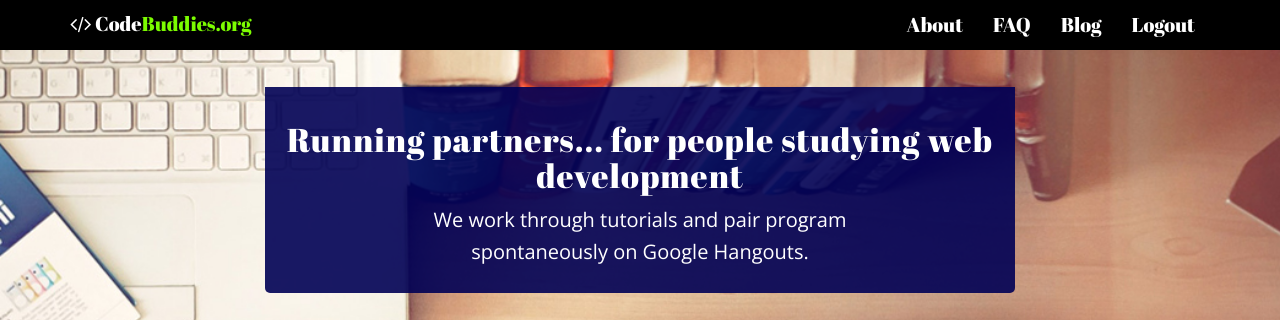
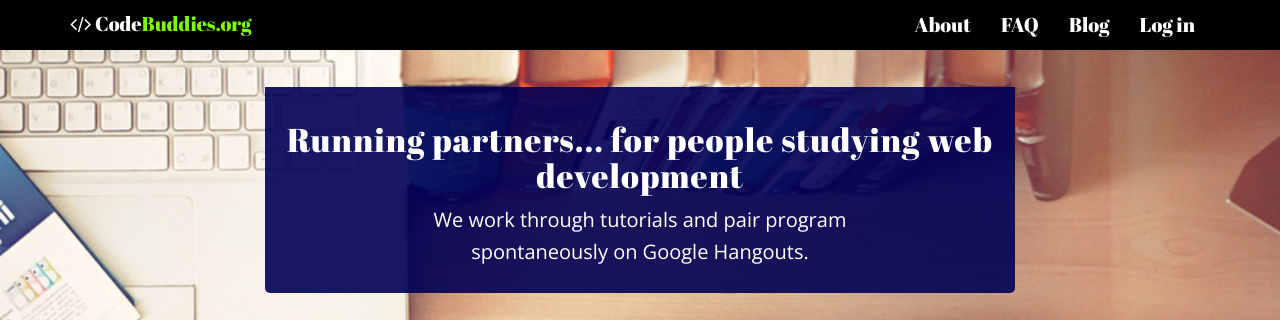
Before and after one commit to lpatmo/codebuddies-hangouts, a Flask app: page / in a window 1280 px wide. Shown: the top 324 px of the page. Run offline with Flask 2, Linux system fonts and the light colour scheme; some libraries are stand-ins or nearby versions.

Commit message:
added login and lgoogout logic

```diff
--- a/app/db_create.py
+++ b/app/db_create.py
@@ -5,8 +5,8 @@ from config import DATABASE_PATH
 with sqlite3.connect(DATABASE_PATH) as connection:
 	c = connection.cursor()
 
-	# c.execute("""DROP TABLE hangout""")
+	#c.execute("""DROP TABLE hangout""")
 
 	c.execute("""CREATE TABLE hangout( hangout_id INTEGER PRIMARY KEY
 		AUTOINCREMENT,
-		title TEXT NOT NULL, level TEXT NOT NULL, language TEXT NOT NULL, hangout_date DATE NOT NULL, description TEXT NOT NULL, status INTEGER NOT NULL)""")
+		title TEXT NOT NULL, level TEXT NOT NULL, language TEXT NOT NULL, hangout_date TEXT NOT NULL, description TEXT NOT NULL, status INTEGER NOT NULL)""")
--- a/app/templates/template.html
+++ b/app/templates/template.html
@@ -39,7 +39,12 @@
                         <a href="http://bit.ly/10HTO4w" target="_blank">Blog</a>
                     </li>
                     <li class="page-scroll">
-                    		<a href="/logout">Logout</a>
+                            {% if not session.logged_in %}
+                            <a href="{{ url_for('login') }}">Log in</a>
+                             {% else %}
+                            <a href="{{ url_for('logout') }}">Log out</a>
+                            {% endif %}
+
                     </li>
 
                 </ul>
```
Also changed, not shown: app/flasktaskr.db, 2 other files.
